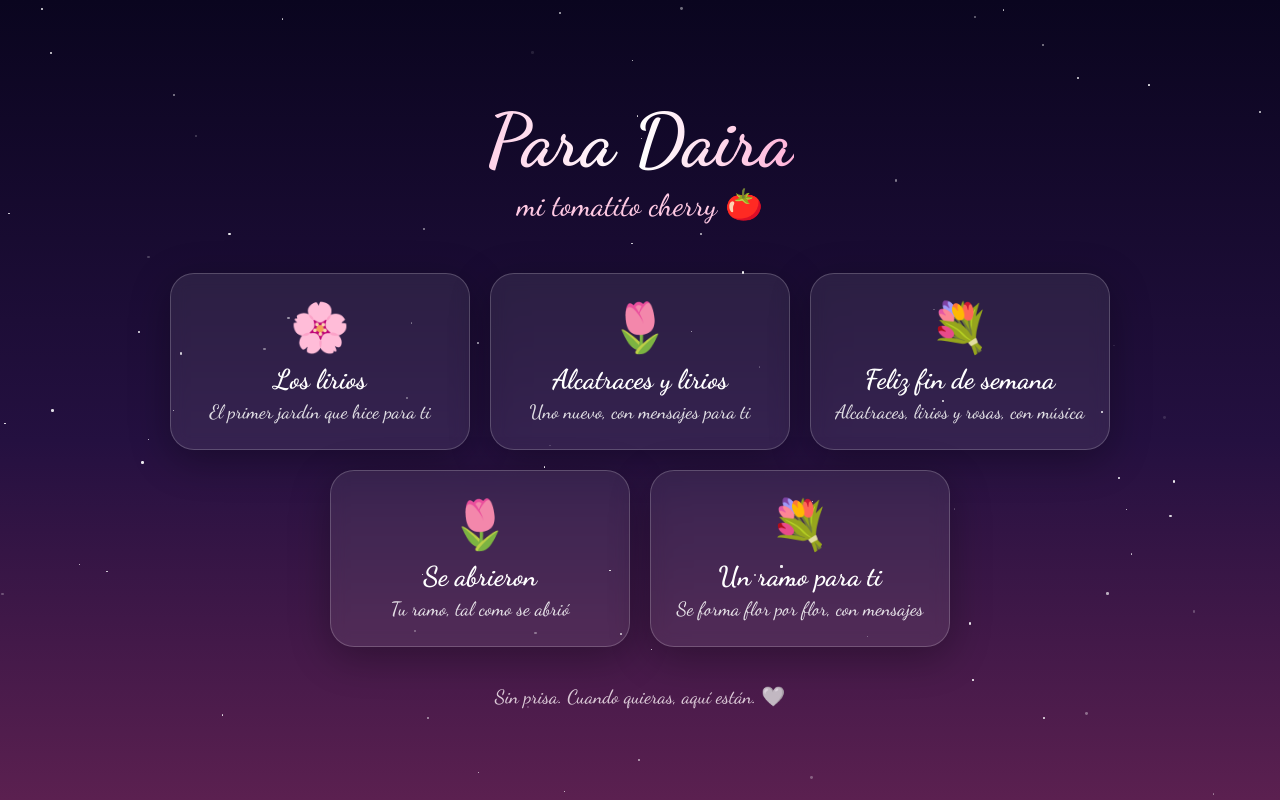
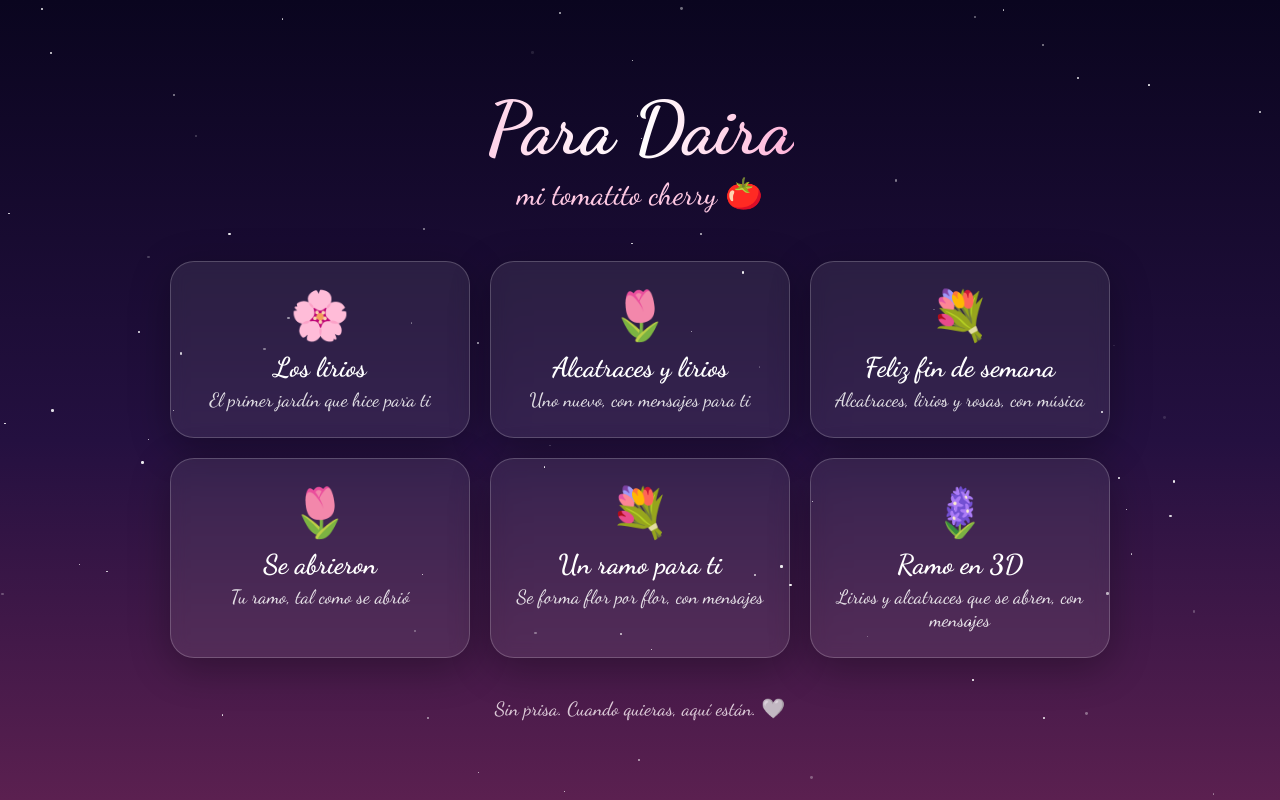
Before and after one commit to Luisja1112/Cara-Mia, a plain HTML site: page index.html in a window 1280 px wide. Drawn offline with Linux system fonts and the light colour scheme.

Commit message:
Update index.html

```diff
--- a/index.html
+++ b/index.html
@@ -65,6 +65,11 @@
     <span class="t">Un ramo para ti</span>
     <span class="d">Se forma flor por flor, con mensajes</span>
   </a>
+  <a class="card" href="ramo-3d/">
+    <span class="emoji">🪻</span>
+    <span class="t">Ramo en 3D</span>
+    <span class="d">Lirios y alcatraces que se abren, con mensajes</span>
+  </a>
 </div>
 
 <div class="foot">Sin prisa. Cuando quieras, aquí están. 🤍</div>
```
